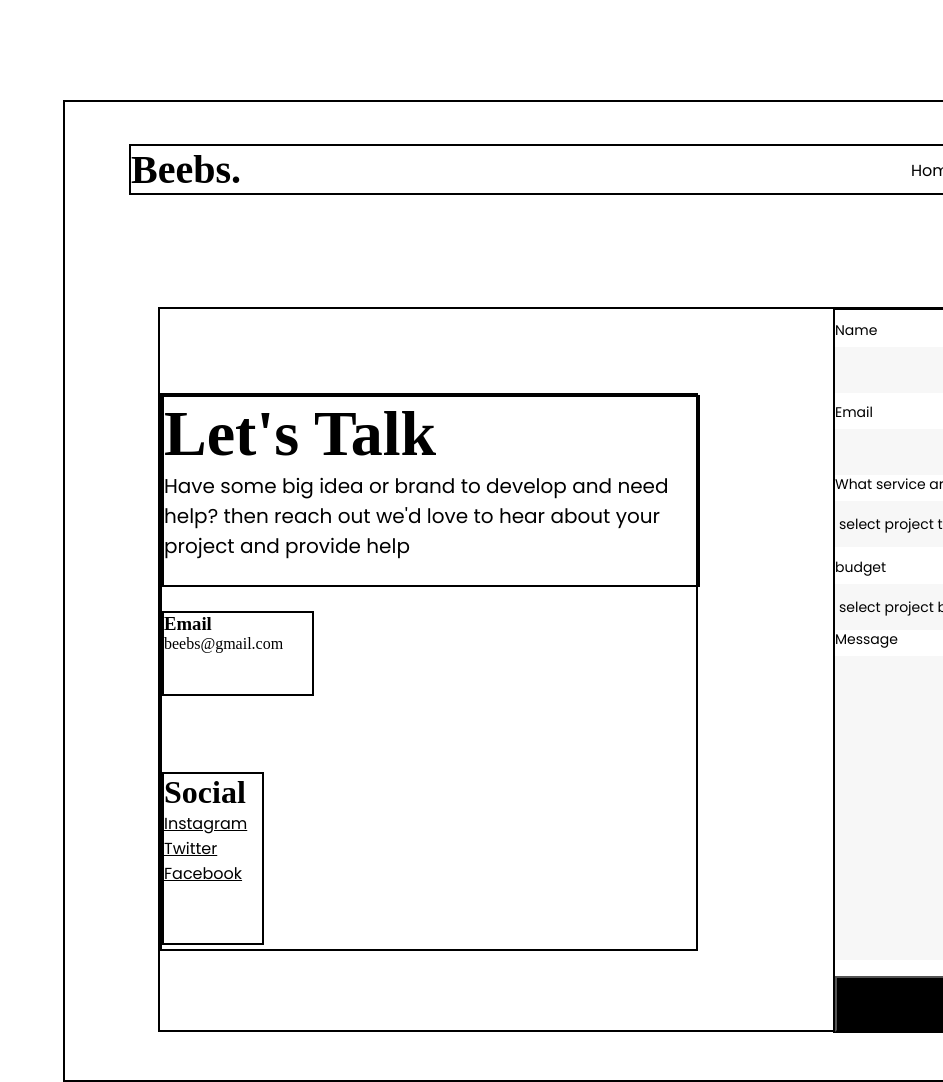
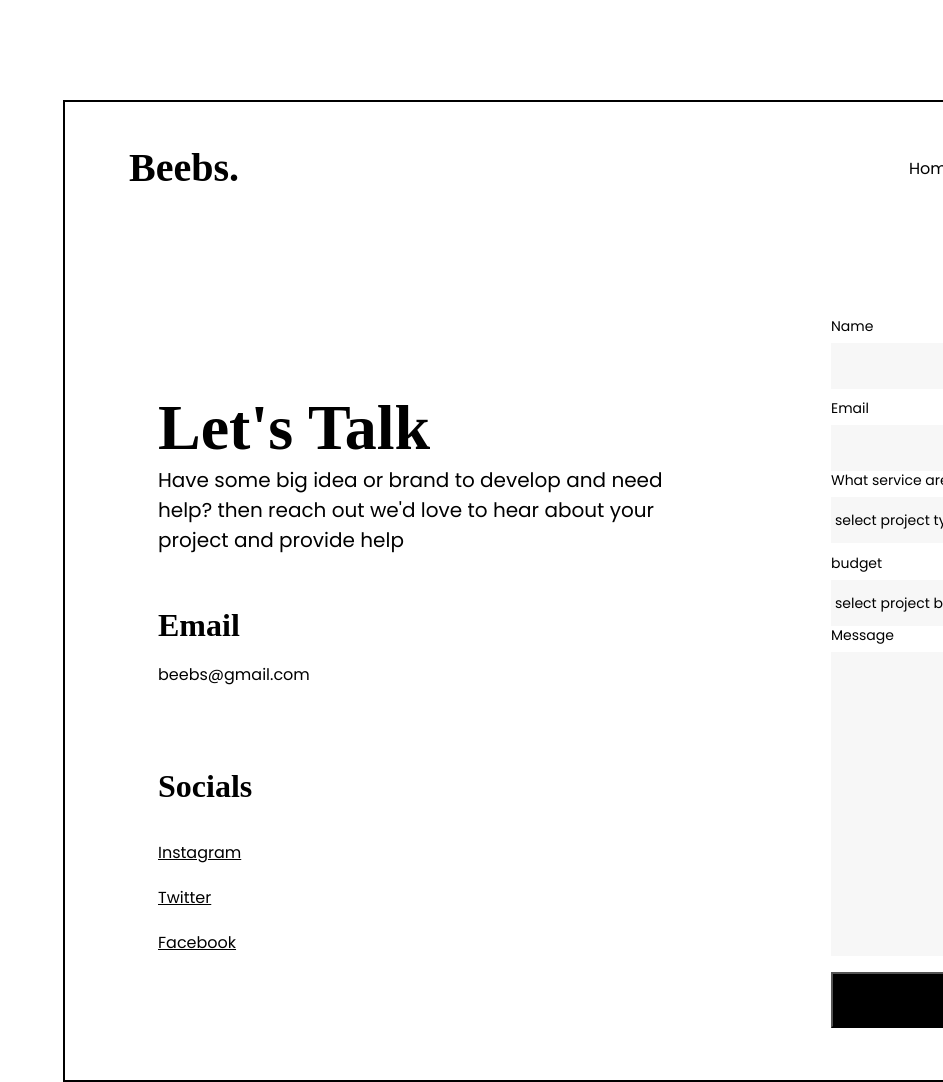
Before and after one commit to sharma151/week-1---day1-task, a plain HTML site: page contact page/index.html in a window 1280 px wide. Shown: the top 1082 px of the page, without its empty margins (337-1280 px from the left). Drawn offline with Linux system fonts and the light colour scheme.

Commit message:
social section updated

```diff
--- a/contact page/index.html
+++ b/contact page/index.html
@@ -39,10 +39,12 @@
                     <p>beebs@gmail.com</p>
                 </div>
                 <div class="social">
-                    <h3>Social</h3>
-                    <a href="#">Instagram</a>
-                    <a href="#">Twitter</a>
-                    <a href="#">Facebook</a>
+                    <h3>Socials</h3>
+
+                    <li><a href="#">Instagram</a></li>
+                    <li><a href="#">Twitter</a></li>
+                    <li><a href="#">Facebook</a></li>
+
                 </div>
             </aside>
             <form id="myForm">
--- a/contact page/style.css
+++ b/contact page/style.css
@@ -24,7 +24,7 @@ body {
 nav {
   width: 1266px;
   height: 51px;
-  border: 2px solid black;
+
   position: relative;
   top: 42px;
   left: 64px;
@@ -53,7 +53,7 @@ nav {
 .secondcontainer {
   height: 725px;
   width: 1238px;
-  border: 2px solid black;
+
   position: absolute;
   top: 205px;
   left: 93px;
@@ -61,13 +61,12 @@ nav {
 aside {
   width: 538px;
   height: 558px;
-  border: 2px solid black;
+
   margin-top: 83.5px;
 }
 .cont1 {
   height: 192px;
   width: 538px;
-  border: 2px solid black;
 }
 .cont1 h1 {
   font-size: 64px;
@@ -80,38 +79,49 @@ aside {
 .emailinfo {
   height: 85px;
   width: 152px;
-  border: 2px solid black;
+
   position: relative;
   top: 24px;
 }
-.email h3 {
+.emailinfo h3 {
   font-size: 32px;
 }
-.email p {
+.emailinfo p {
   margin-top: 18px;
   font-family: poppins;
   font-size: 16px;
 }
 .social {
-  height: 173px;
   width: 102px;
-  border: 2px solid black;
   position: relative;
   top: 100px;
 }
-.social h3 {
+.social > h3 {
   font-size: 32px;
+  margin-bottom: 25px;
 }
-.social a {
+li {
+  list-style-type: none;
+  padding: 10px 0px;
+  margin-left: 0;
+}
+li a {
   font-family: poppins;
-  padding-bottom: 30px;
   color: black;
 }
+
+/* .social li a {
+  font-family: poppins;
+  padding: 20px;
+  font-style: none;
+  color: black;
+  font-size: 16px;
+  list-style: none;
+} */
 
 form {
   height: 725px;
   width: 565px;
-  border: 2px solid black;
   position: inherit;
   left: 673px;
   top: -1px;
```
